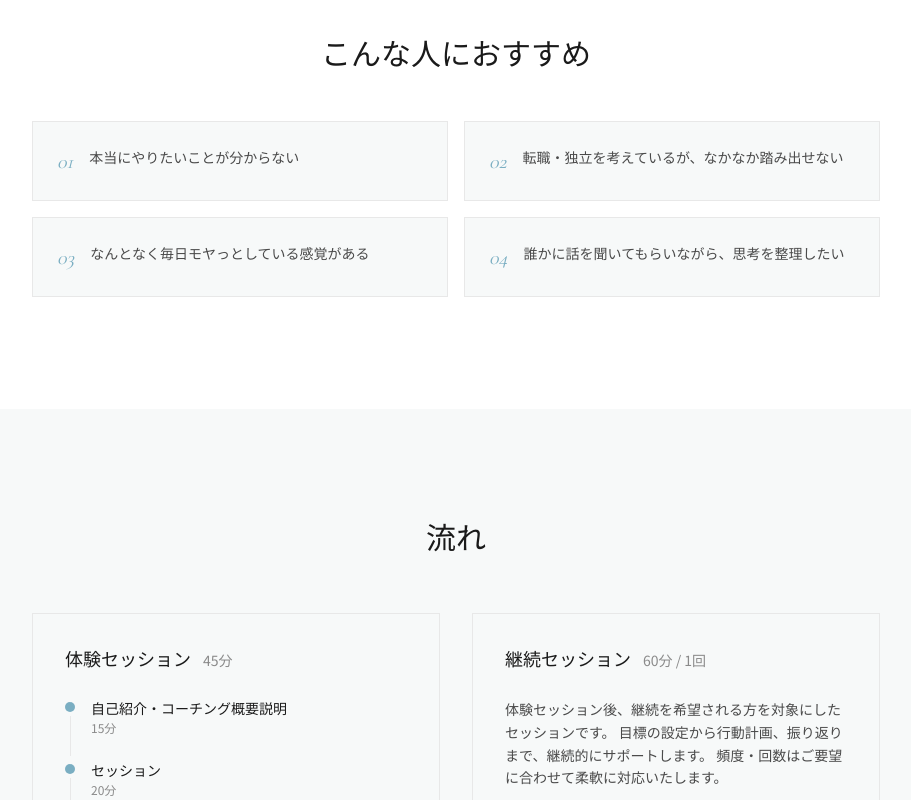
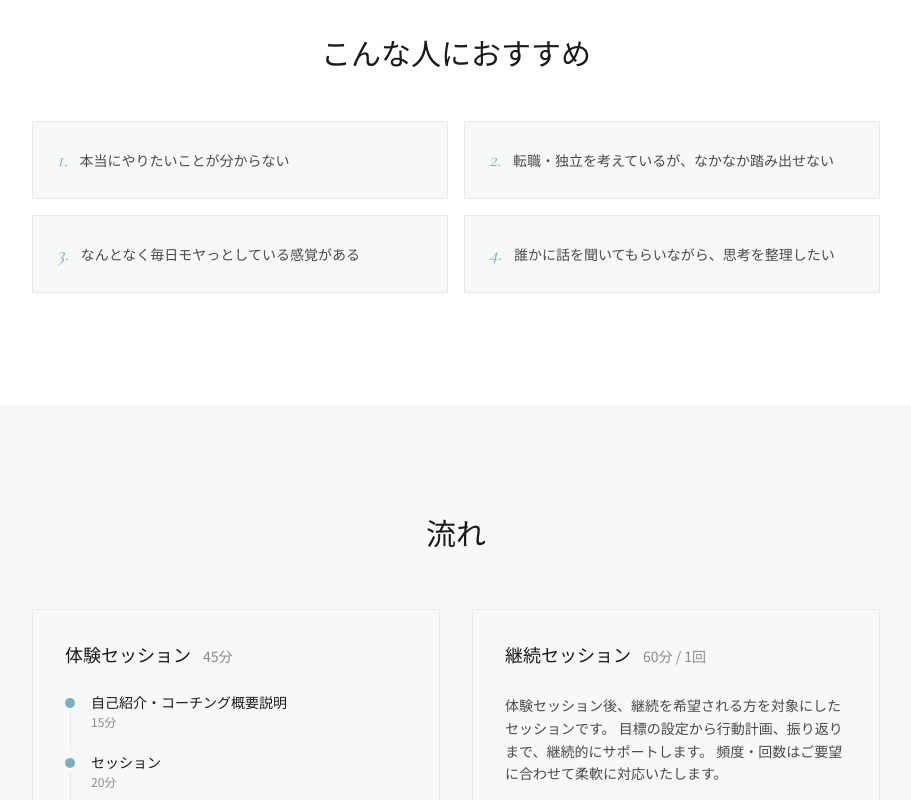
Before and after one commit to fumi-mura/fumi-coach, a Next.js app: page / in a window 1280 px wide. Shown: the part 1620-2420 px from the top of the page, without its empty margins (184-1095 px from the left). Built offline with nearby package versions, Linux system fonts and the light colour scheme.

Commit message:
style: fix alignment in service section items and timeline

```diff
--- a/src/components/sections/Service.tsx
+++ b/src/components/sections/Service.tsx
@@ -57,10 +57,10 @@ export default function Service() {
             {recommendedItems.map((item, i) => (
               <div
                 key={i}
-                className="flex items-start gap-4 bg-surface border border-border p-6"
+                className="flex items-center gap-3 bg-surface border border-border p-6"
               >
-                <span className="font-display italic text-gold text-xl flex-shrink-0 mt-0.5">
-                  {String(i + 1).padStart(2, "0")}
+                <span className="font-display italic text-gold text-xl flex-shrink-0">
+                  {i + 1}.
                 </span>
                 <p className="font-sans text-ink-muted text-sm leading-relaxed">
                   {item}
@@ -94,7 +94,7 @@ export default function Service() {
                       <div className="w-px flex-1 bg-border my-1" />
                     )}
                   </div>
-                  <div className="pb-6">
+                  <div className="pb-6 -mt-0.5">
                     <p className="font-sans text-ink text-sm font-medium">
                       {step.label}
                     </p>
```
